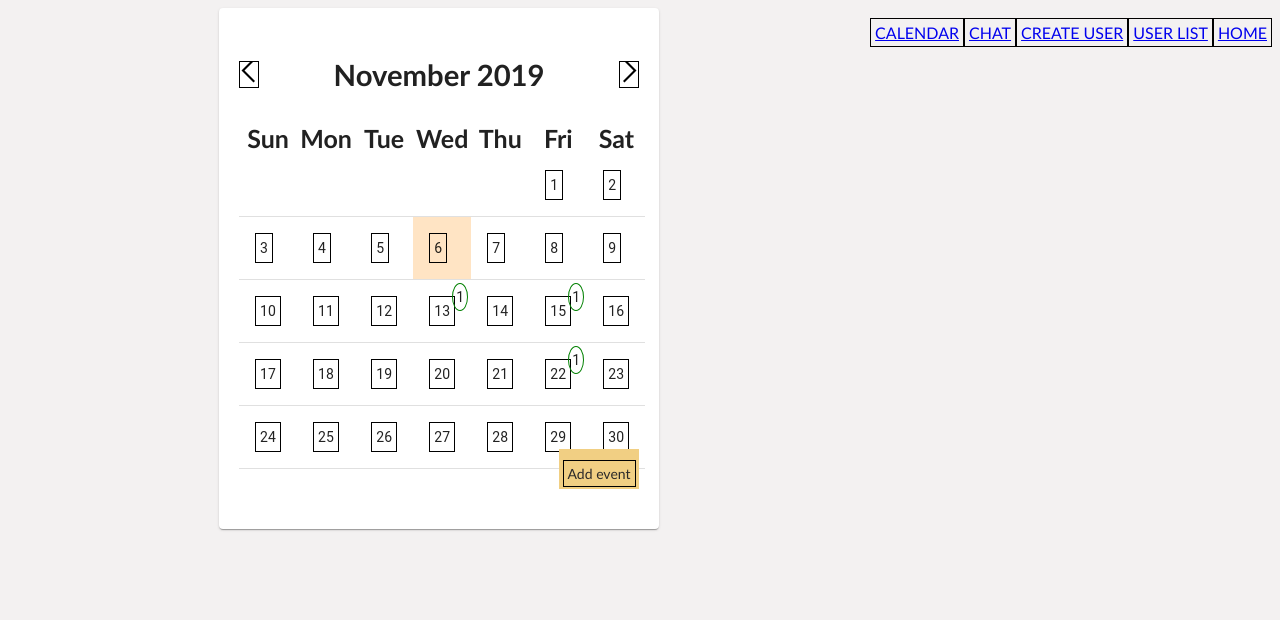
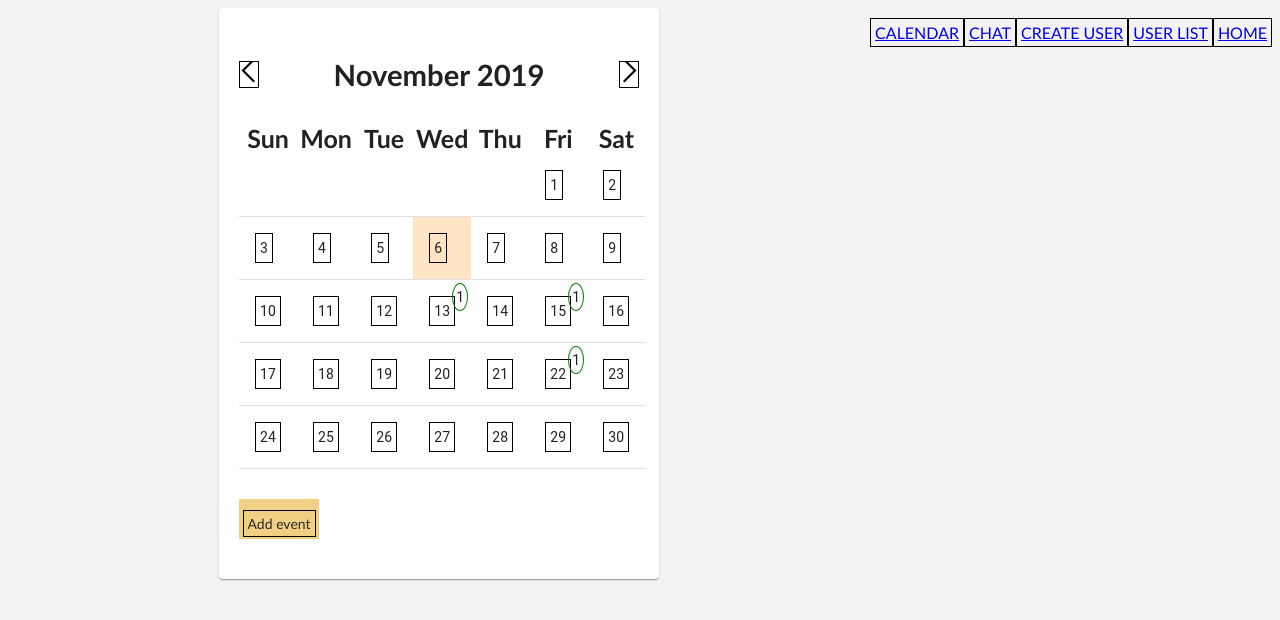
Before and after one commit to uliaka/react-garden-app, a React (Create React App) app in the folder client/: page /calendar in a window 1280 px wide. Shown: the top 620 px of the page. Built offline with nearby package versions, Linux system fonts and the light colour scheme.

Commit message:
events don`t show n another mounth

```diff
--- a/client/src/components/MyCalendar/MyCalendar.css
+++ b/client/src/components/MyCalendar/MyCalendar.css
@@ -86,16 +86,6 @@ body {
   padding: 3px;
 }
 
-.add-button {
-  position: absolute;
-  top: 70%;
-  left: 90%;
-  height: 40px;
-  width: 80px;
-  transform: translate(-50%, -50%);
-  cursor: pointer;
-}
-
 .add-event {
   position: absolute;
   cursor: pointer;
--- a/client/src/components/MyCalendar/MyCalendar.js
+++ b/client/src/components/MyCalendar/MyCalendar.js
@@ -7,9 +7,6 @@ import TableBody from '@material-ui/core/TableBody';
 import TableCell from '@material-ui/core/TableCell';
 import TableHead from '@material-ui/core/TableHead';
 import TableRow from '@material-ui/core/TableRow';
-import CardContent from '@material-ui/core/CardContent';
-import Typography from '@material-ui/core/Typography';
-
 
 class MyCalendar extends React.Component {
   constructor(props) {
@@ -62,8 +59,14 @@ class MyCalendar extends React.Component {
   }
 
   getEventsInDay(d) {
+    const startDate = this.state.date.format("DD-MM-YYYY")
     let eventsInDay = []
-    eventsInDay = this.state.events.filter(event => Number.parseInt(moment(event.date, "DD-MM-YYYY").format("D")) === d);
+    eventsInDay = this.state.events.filter((event) => {
+      const checkDay = Number.parseInt(moment(event.date, "DD-MM-YYYY").format("D")) === d;
+      if (checkDay) {
+        return moment(event.date, "DD-MM-YYYY").format("DD-MM-YYYY") === moment(startDate, "DD-MM-YYYY").add('days', d - 1).format( "DD-MM-YYYY");;
+      }
+    });
     return eventsInDay;
   }
   showAddEventsForm() {
@@ -176,7 +179,7 @@ class MyCalendar extends React.Component {
                 </TableHead>
                 <TableBody>{viewDaysInMounth}</TableBody>
               </Table>
-              <div onClick={this.showAddEventsForm} className="add-button btn">
+              <div onClick={this.showAddEventsForm} className="add-event btn">
                 <span>Add event</span>
               </div>
           </Card>
```
